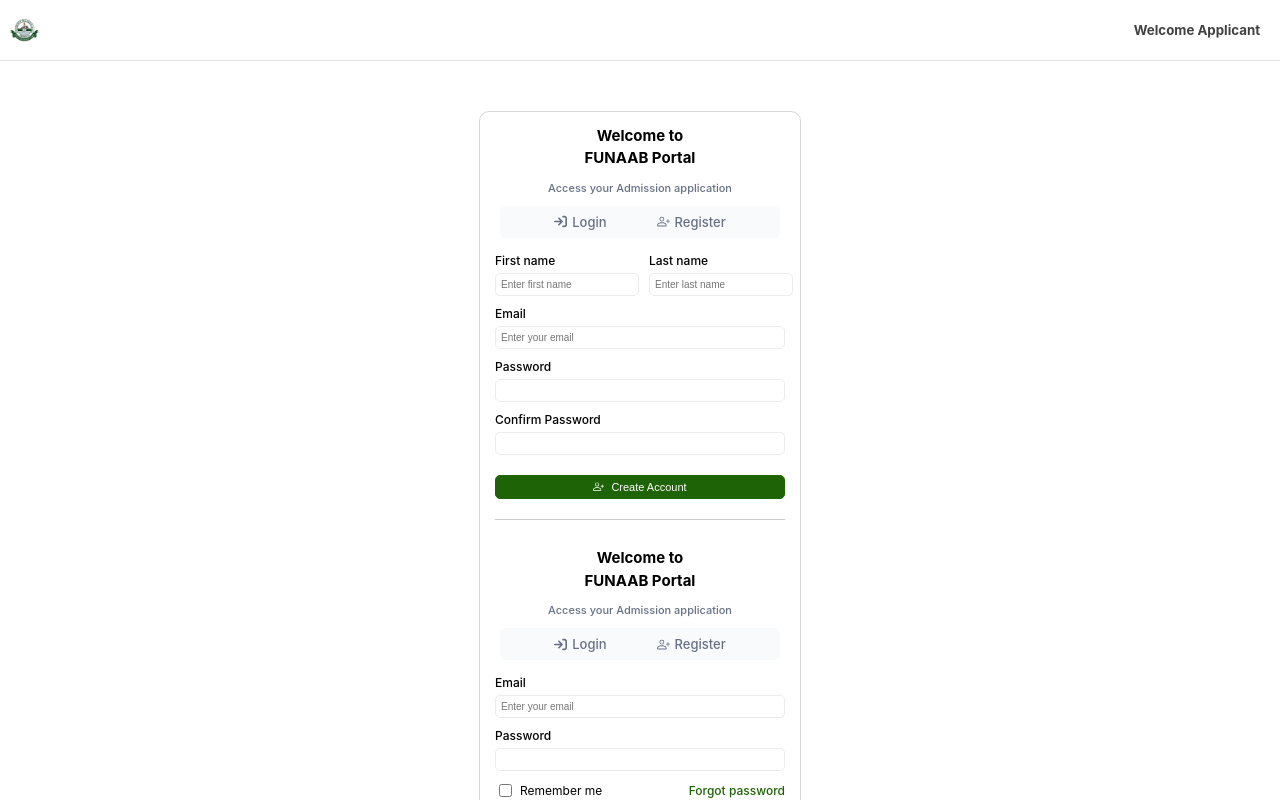
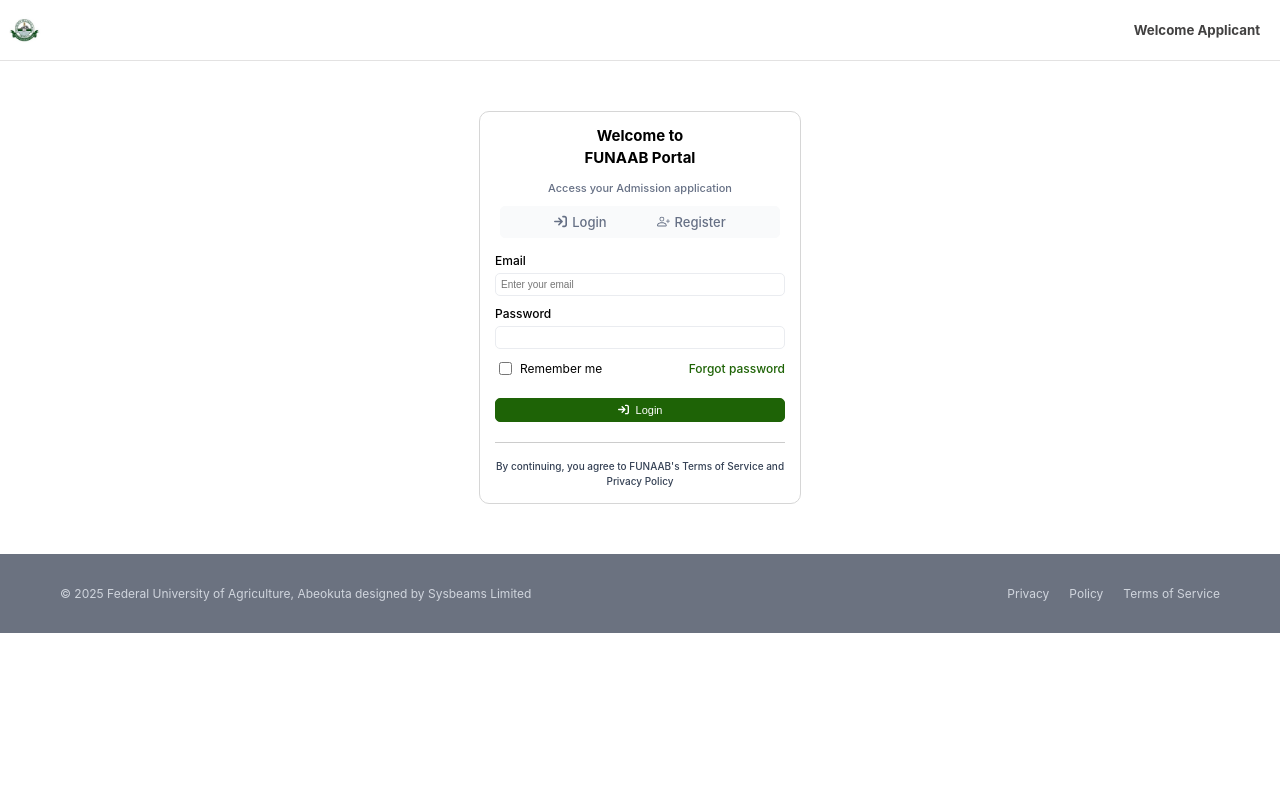
Before and after one commit to shakiratkemi/login-react, a React (Create React App) app in the folder login-signup/: page / in a window 1280 px wide. Shown: the top 800 px of the page. Built offline with nearby package versions, Linux system fonts and the light colour scheme.

Commit message:
Updated the page

```diff
--- a/login-signup/src/App.css
+++ b/login-signup/src/App.css
@@ -61,16 +61,17 @@
   gap: 5px;
   font-size: 13px;
   font-weight: 450;
+  cursor: pointer;
 }
 
-.login:hover,
+/* .login:hover,
 .register:hover {
   border: 1px solid white;
   background-color: #fff;
   width: 150px;
   border-radius: 5px;
   margin: 0px 20px 0px 20px;
-}
+} */
 
 .form-container {
   margin: 15px;
@@ -103,7 +104,7 @@
   border-radius: 5px;
   padding: 5px;
   display: flex;
-  color: #eaecf0;
+  color: #667085;
   font-size: 10px;
 }
 
--- a/login-signup/src/Components/Content.js
+++ b/login-signup/src/Components/Content.js
@@ -9,7 +9,7 @@
     return (
       <div className="content-container">
         <Heading />
-        <SignupInput />
+        {/* <SignupInput /> */}
         <LoginInput />
         <Policy />
       </div>
--- /dev/null
+++ b/login-signup/src/Components/FormHandler.js
@@ -0,0 +1,20 @@
+import { Component } from "react";
+
+class FormHandler extends Component {
+  constructor(props) {
+    super(props);
+
+    this.state = props.initialState;
+  }
+
+  handleChange = (event) => {
+    const { name, value } = event.target;
+    this.setState({ [name]: value });
+  };
+
+  handleSubmit = (event) => {
+    event.preventDefault();
+  };
+}
+
+export default FormHandler;
--- a/login-signup/src/Components/LoginInput.js
+++ b/login-signup/src/Components/LoginInput.js
@@ -1,23 +1,40 @@
-import React, { Component } from "react";
-import Heading from "./Heading";
+import React from "react";
+import FormHandler from "./FormHandler";
 import { FaArrowRightToBracket } from "react-icons/fa6";
 
-export class LoginInput extends Component {
+class LoginInput extends FormHandler {
+  constructor(props) {
+    super({
+      initialState: {
+        email: "",
+        password: "",
+      },
+    });
+  }
   render() {
     return (
       <div>
-        <Heading />
-
         <div className="form-container">
-          <form action="#">
+          <form action="#" onSubmit={this.handleSubmit}>
             <div className="input-box">
-              <label htmlFor="email">Email</label>
-              <input type="text" placeholder="Enter your email" />
+              <label>Email</label>
+              <input
+                type="email"
+                name="email"
+                placeholder="Enter your email"
+                value={this.state.email}
+                onChange={this.handleChange}
+              />
             </div>
 
             <div className="input-box">
-              <label htmlFor="password">Password</label>
-              <input type="password" />
+              <label>Password</label>
+              <input
+                type="password"
+                name="password"
+                value={this.state.password}
+                onChange={this.handleChange}
+              />
             </div>
 
             <div className="remember-container">
--- a/login-signup/src/Components/SignupInput.js
+++ b/login-signup/src/Components/SignupInput.js
@@ -1,47 +1,77 @@
-import React, { Component } from "react";
-import Heading from "./Heading";
+import React from "react";
 import { BsPersonPlus } from "react-icons/bs";
+import FormHandler from "./FormHandler";
 
-export class SignupInput extends Component {
+class SignupInput extends FormHandler {
   constructor(props) {
-    super(props);
+    super({
+      initialState: {
+        firstName: "",
+        lastName: "",
+        email: "",
+        password: "",
+        confirmPassword: "",
+      },
+    });
+  }
 
-    this.state = {
-      firstName: "",
-      lastName: "",
-      email: "",
-      password: "",
-      confirmPassword: "",
-    };
-  }
   render() {
     return (
       <div className="form-container">
-        <form action="#">
+        <form action="#" onSubmit={this.handleSubmit}>
           <div className="name-container">
             <div className="input-box">
-              <label htmlFor="firstName">First name</label>
-              <input type="text" placeholder="Enter first name" />
+              <label>First name</label>
+              <input
+                type="text"
+                name="firstName"
+                placeholder="Enter first name"
+                value={this.state.firstName}
+                onChange={this.handleChange}
+              />
             </div>
+
             <div className="input-box">
-              <label htmlFor="lastName">Last name</label>
-              <input type="text" placeholder="Enter last name" />
+              <label>Last name</label>
+              <input
+                type="text"
+                name="lastName"
+                placeholder="Enter last name"
+                value={this.state.lastName}
+                onChange={this.handleChange}
+              />
             </div>
           </div>
 
           <div className="input-box">
-            <label htmlFor="email">Email</label>
-            <input type="text" placeholder="Enter your email" />
+            <label>Email</label>
+            <input
+              type="email"
+              name="email"
+              placeholder="Enter your email"
+              value={this.state.email}
+              onChange={this.handleChange}
+            />
           </div>
 
           <div className="input-box">
-            <label htmlFor="password">Password</label>
-            <input type="password" />
+            <label>Password</label>
+            <input
+              type="password"
+              name="password"
+              value={this.state.password}
+              onChange={this.handleChange}
+            />
           </div>
 
           <div className="input-box">
-            <label htmlFor="confirmPassword">Confirm Password</label>
-            <input type="password" />
+            <label>Confirm Password</label>
+            <input
+              type="password"
+              name="confirmPassword"
+              value={this.state.confirmPassword}
+              onChange={this.handleChange}
+            />
           </div>
 
           <button type="submit">
```
